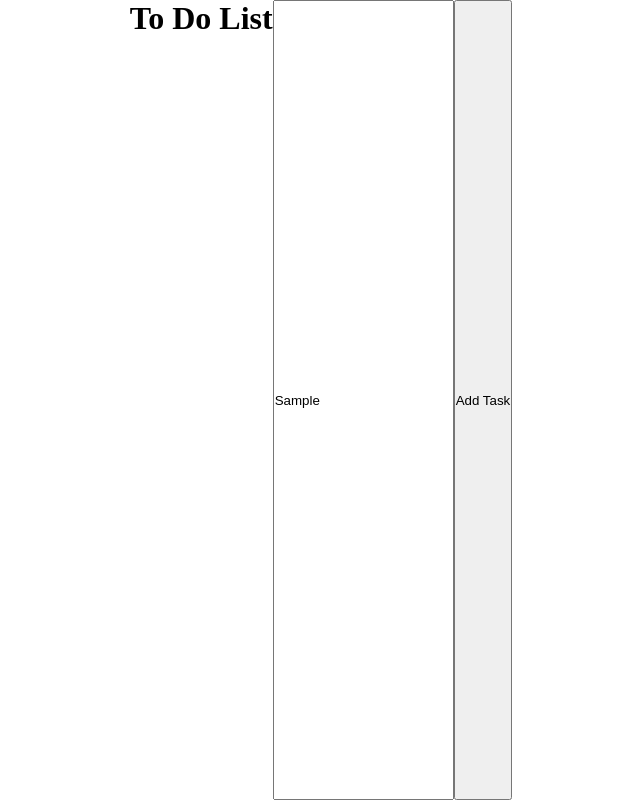
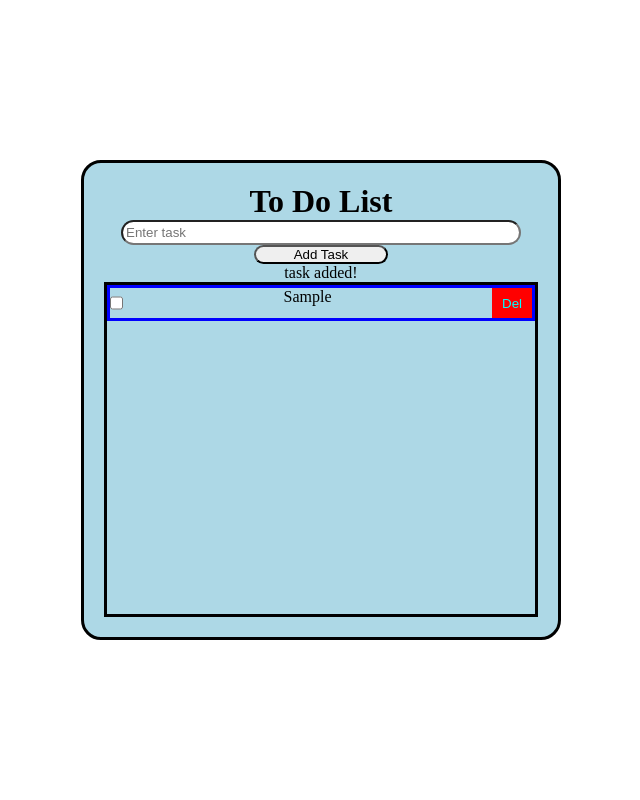
Before and after one commit to D-Raff/To-Do-list, a plain HTML site: page index.html in a window 1280 px wide. Both pictures are taken after typing "Sample" into the empty fields and a click on the button "Add Task". Shown: the whole page, without its empty margins (319-959 px from the left). Drawn offline with Linux system fonts and the light colour scheme.

Commit message:
finished js

```diff
--- a/index.html
+++ b/index.html
@@ -7,10 +7,17 @@
     <title>To Do List</title>
 </head>
 <body>
-    <h1>To Do List</h1>
-    <input data-input type="text" id="taskInput" placeholder="Enter task">
-    <button data-add>Add Task</button>
-    <ul id="taskList"></ul>
+    <div class="card">
+
+        <h1>To Do List</h1>
+        <input data-input type="text" id="taskInput" placeholder="Enter task">
+
+        <button data-add>Add Task</button>
+
+        <label data-status></label>
+
+        <ul data-list id="taskList"></ul>
+    </div>
 
 
     <script src="./script/code.js"></script>
--- a/script/code.js
+++ b/script/code.js
@@ -1,2 +1,43 @@
 // functionality
-const btnAdd = document.querySelector('[data-add]')
+const btnAdd = document.querySelector("[data-add]");
+let output = document.querySelector("[data-list]");
+let input = document.querySelector("[data-input]");
+
+let tasks = [];
+
+function addTask() {
+  let input = document.querySelector("[data-input]");
+
+  let status = document.querySelector("[data-status]");
+
+  let output = document.querySelector("[data-list]");
+
+  if (input.value == "") {
+    status.textContent = "please enter a task";
+    console.log(`empty`);
+  } else {
+    tasks.push(input);
+    status.textContent = "task added!";
+    output.innerHTML += `<li class="task"><input data-done type="checkbox"> <span data-task>${input.value}</span> <button data-del>Del</button></li>`;
+    input.value = "";
+  }
+  let deleteBtns = document.querySelectorAll("[data-del]");
+  for (let button of deleteBtns) {
+    button.addEventListener("click", function () {
+      button.parentElement.remove();
+    });
+  }
+  let checkBox = document.querySelector("[data-done]");
+  for (let checkbox of checkBox) {
+    checkbox.addEventListener("click", function () {
+      if (checkbox.checked) {
+        checkbox.parentElement.children[1].innerHTML = `<s>${checkbox.parentElement.children[1].innerHTML}</s>`;
+      } else {
+        checkbox.parentElement.children[1].innerHTML =
+          checkbox.parentElement.children[1].children[0].textContent;
+      }
+    });
+  }
+}
+
+btnAdd.addEventListener("click", addTask);
--- a/style/style.css
+++ b/style/style.css
@@ -9,6 +9,65 @@
 body{
     display: flex;
     justify-content: center;
+    align-items: center;
     height: 100vh;
     width: 100vw;
 }
+
+.card{
+    border: 3px solid black;
+    height: 30em;
+    width: 30em;
+    display: flex;
+    flex-direction: column;
+    text-align: center;
+    padding: 20px;
+    background: lightblue;
+    align-items: center;
+    border-radius: 20px;
+}
+
+input[data-input]{
+    border-radius: 20px;
+    padding: 3px;
+    width: 30em;
+    /* position: relative; */
+    /* top: 3em; */
+}
+
+button[data-add]{
+    width: 10em;
+    border-radius: 10px;
+    /* position: relative; */
+    /* top: 5em; */
+}
+.task{
+    list-style: none;
+    width: 100%;
+    border: 3px solid blue;
+    display: flex;
+    justify-content: space-between;
+}
+button[data-del]{
+    color: aqua;
+    width: 3em;
+    height: 30px;
+    background: red;
+    border: none;
+}
+#taskList{
+    border: 3px solid black;
+    height: 100%;
+    width: 100%;
+    overflow: auto;
+    display: flex;
+    flex-direction: column;
+    gap: 5px;
+}
+
+@media screen and (max-width:320px) {
+    .card{
+        height: 100%;
+        width: 100%;
+    }
+}
```
